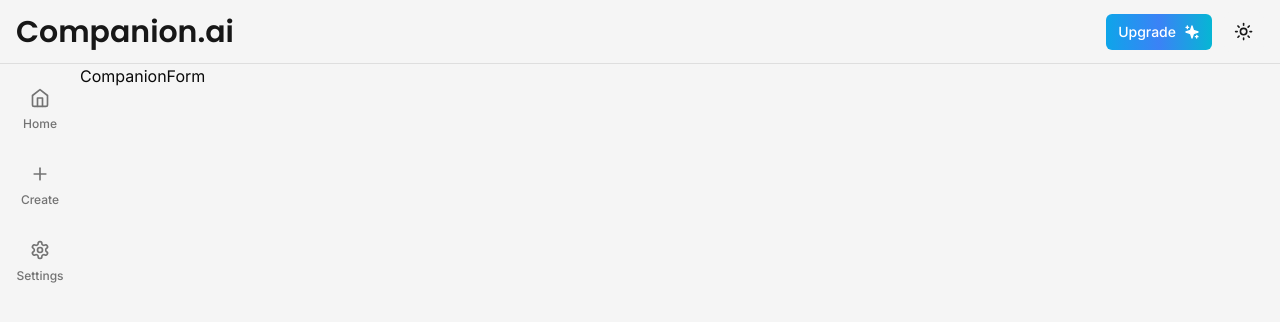
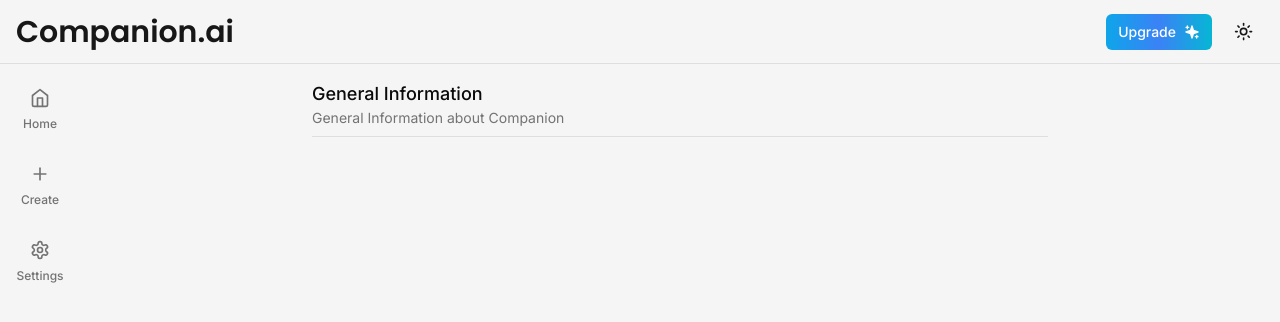
Before and after one commit to thientantran/next_character_ai_chatbot, a Next.js app: page /companion/1 in a window 1280 px wide. Shown: the top 322 px of the page. Built offline with nearby package versions, Linux system fonts and the light colour scheme; no server answers; the database is empty.

Commit message:
Form Layout

```diff
--- a/components/CompanionForm.tsx
+++ b/components/CompanionForm.tsx
@@ -1,8 +1,10 @@
 'use client'
+import { Form } from "@/components/ui/form";
 import { zodResolver } from "@hookform/resolvers/zod";
 import { Category, Companion } from "@prisma/client";
 import { useForm } from "react-hook-form";
 import * as z from "zod";
+import { Separator } from "./ui/separator";
 
 const formSchema = z.object({
   name: z.string().min(1, {
@@ -49,6 +51,22 @@
     console.log(values)
   }
   return (
-    <div>CompanionForm</div>
+    <div className="h-full p-4 space-y-2 max-w-3xl mx-auto">
+      <Form {...form}>
+        <form onSubmit={form.handleSubmit(onSubmit)}>
+          <div className="space-y-2 w-full">
+            <div>
+              <h3 className="text-lg font-medium">
+                General Information
+              </h3>
+              <p className="text-sm text-muted-foreground">
+                General Information about Companion
+              </p>
+            </div>
+            <Separator className="bg-primary/10" />
+          </div>
+        </form>
+      </Form>
+    </div>
   )
 }
```
